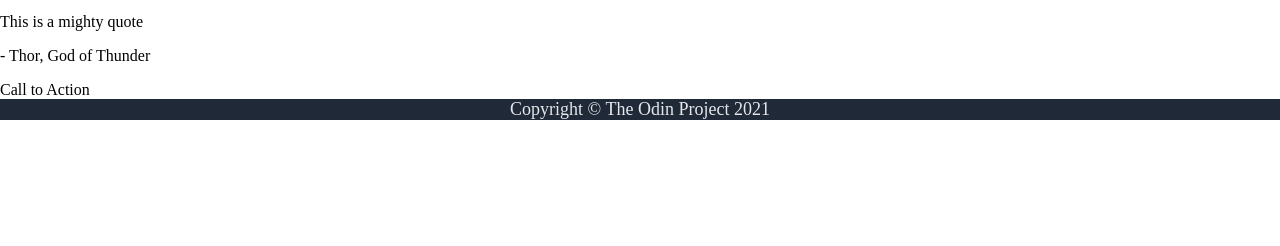
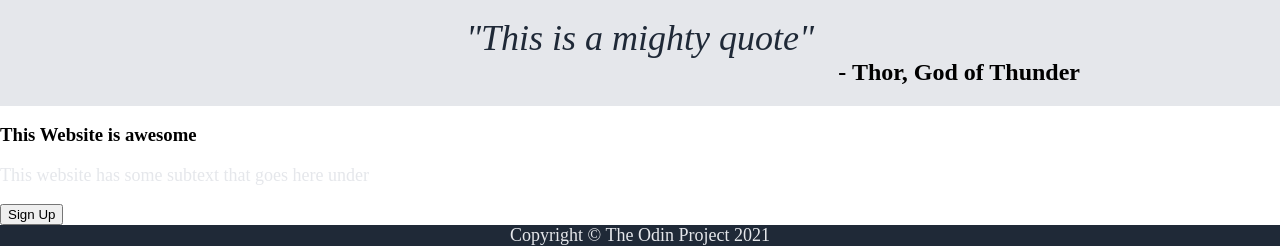
Before and after one commit to MiniBT/landing-page, a plain HTML site: page index.html in a window 1280 px wide. Shown: the part 836-1082 px from the top of the page. Before the commit the page ends 956 px from the top, so only its background shows below. Drawn offline with Linux system fonts and the light colour scheme.

Commit message:
Added Quote Section

```diff
--- a/index.html
+++ b/index.html
@@ -47,13 +47,17 @@
             </div>
         </div>
 
-        <div>
-            <p> This is a mighty quote</p>
-            <p>- Thor, God of Thunder</p>
+        <div class="quote">
+            <p> "This is a mighty quote"</p>
+            <div>- Thor, God of Thunder</div>
         </div>
 
-        <div>
-            Call to Action
+        <div class="call">
+            <div class="content">
+                <h3>This Website is awesome</h3>
+                <p>This website has some subtext that goes here under</p>
+            </div>
+            <button type="button">Sign Up</button>
         </div>
 
         <div class="footer">
--- a/style.css
+++ b/style.css
@@ -110,3 +110,25 @@ h1 {
     width: 200px;
     text-align: justify;
 }
+
+.quote{
+    background-color: #E5E7EB;
+    display: flex;
+    justify-content: center;
+    align-items: center;
+    flex-direction: column;
+    padding: 20px 200px;
+}
+
+.quote p {
+    font-size: 36px;
+    font-style: italic;
+    color: #1F2937;
+    margin: 0;
+}
+
+.quote div {
+    font-weight: bold;
+    font-size: 24px;
+    align-self: flex-end;
+}
```
